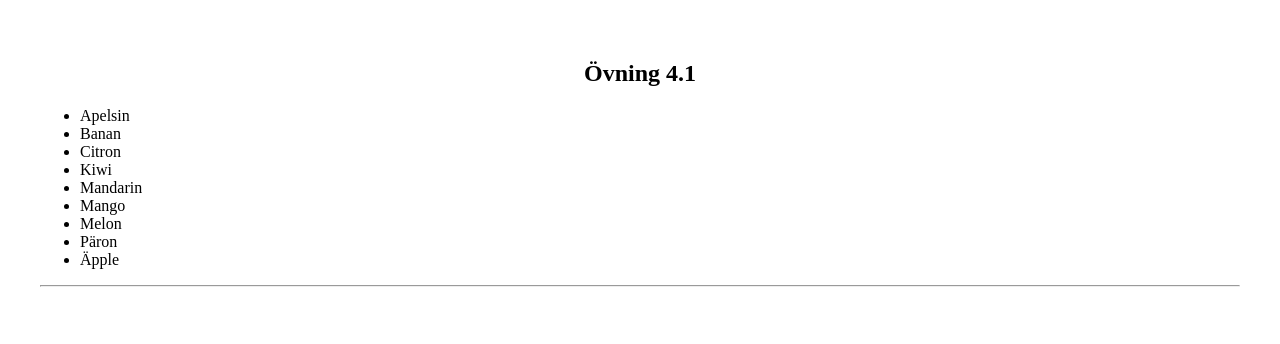
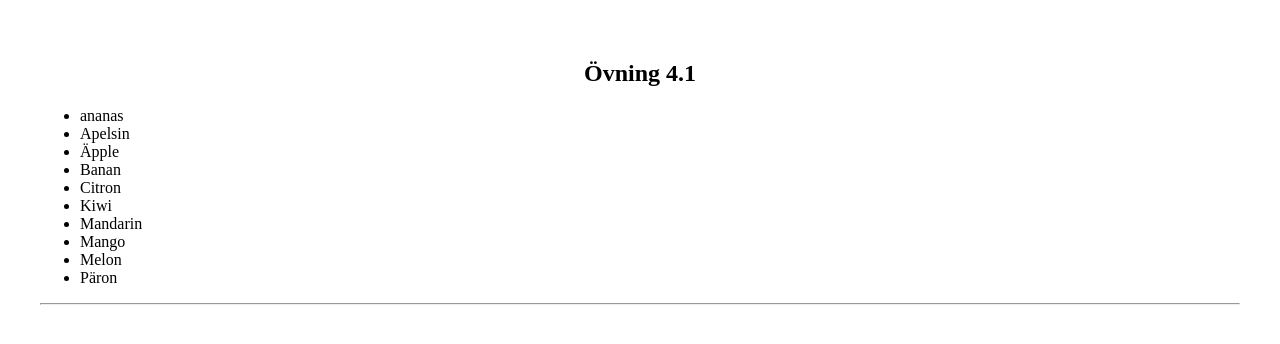
Before and after one commit to Martinf88/04-Listor-och-objekt, a React (Vite) app: page / in a window 1280 px wide. Shown: the top 344 px of the page. Built offline with nearby package versions, Linux system fonts and the light colour scheme.

Commit message:
toLowerCase

```diff
--- a/src/Components/FruitList.jsx
+++ b/src/Components/FruitList.jsx
@@ -2,7 +2,7 @@ import { fruitList } from '../data/data.js'
 
 const Fruits = () => {
 
-	const sortedList = fruitList.sort()
+	const sortedList = fruitList.sort((a, b) => a.toLowerCase().localeCompare(b.toLowerCase()))
 	return (
 		<>
 		<h2>Övning 4.1</h2>
--- a/src/data/data.js
+++ b/src/data/data.js
@@ -8,6 +8,7 @@ export const fruitList = [
 	"Citron",
 	"Mandarin",
 	"Mango",
+	"ananas",
 ]
 
 export const citys = [
```
